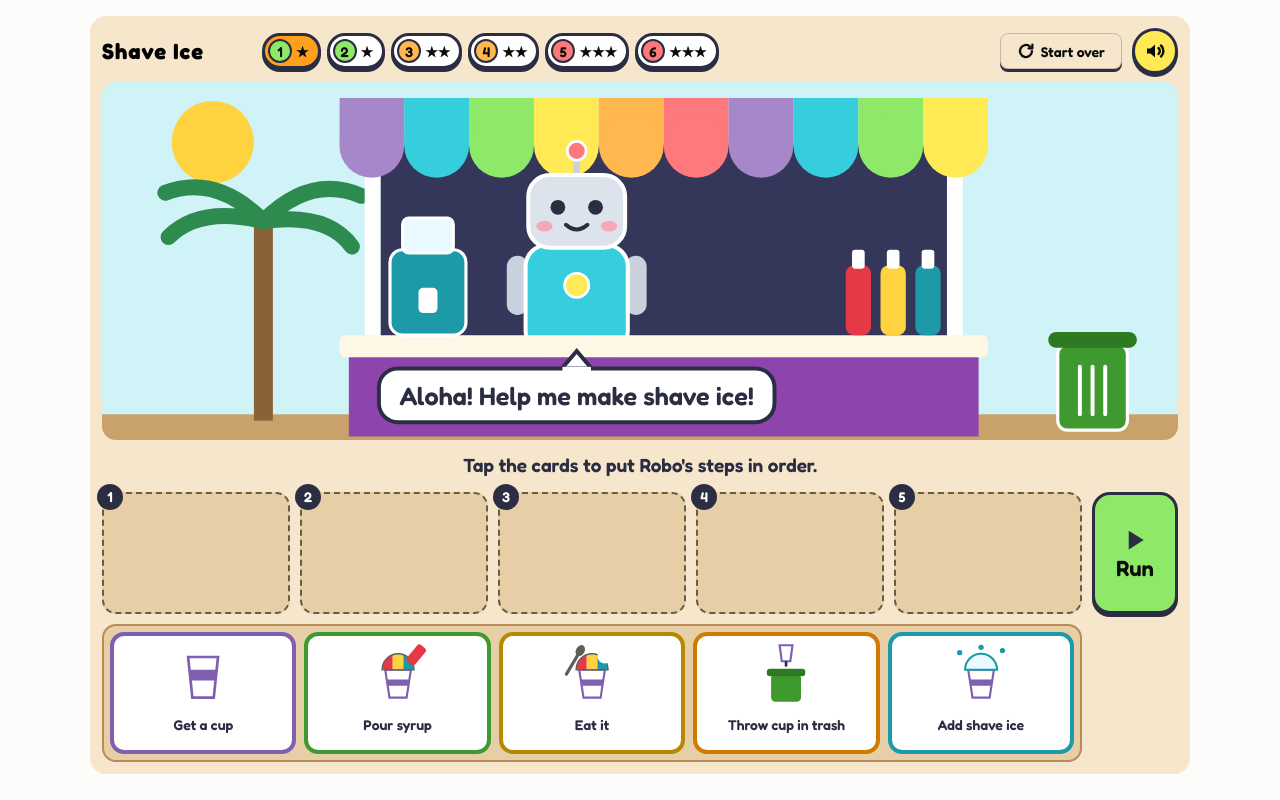
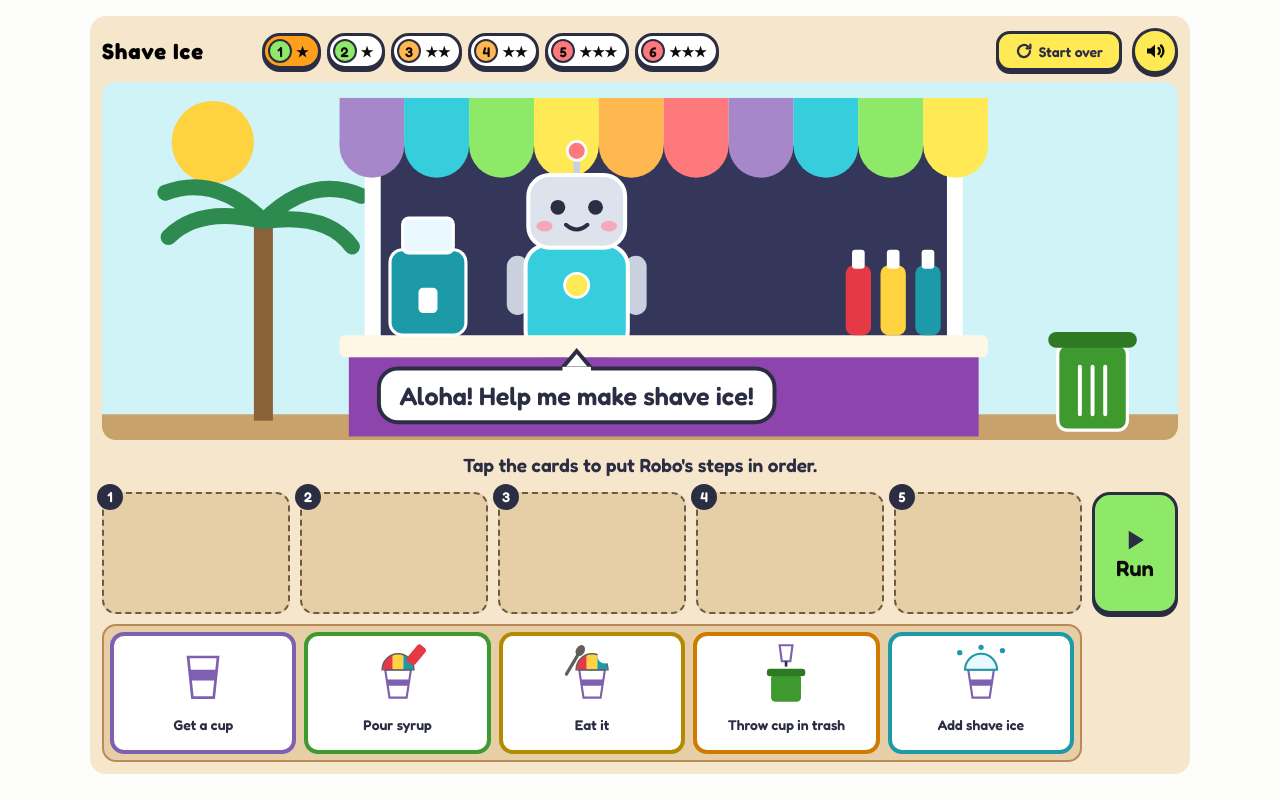
Before and after one commit to AnaKreker/CS-Games-Puzzles, a plain HTML site: page programming/robo_algorythms.html in a window 1280 px wide. Drawn offline with Linux system fonts and the light colour scheme.

Commit message:
Update reset button styles in robo_algorythms.html

```diff
--- a/programming/robo_algorythms.html
+++ b/programming/robo_algorythms.html
@@ -112,6 +112,7 @@
 .tile{background:#fff;border:4px solid}
 .tile svg{height:62px;width:auto;max-width:100%;flex:none}
 .tile .lb{height:44px;display:flex;align-items:center;justify-content:center;overflow:hidden}
+#g #reset.restart{background:#FFEA56 !important;color:#2B2D42 !important;border:3px solid #2B2D42 !important;box-shadow:0 3px 0 #2B2D42 !important;border-radius:14px !important}
 .slot{border:2px dashed #6B5B45;background:#E6CFA7}
 .slot.active{outline:4px solid #1C9AA8}.slot.bad{outline:4px dashed #2B2D42}.slot.good{outline:4px solid #2B2D42}
 .slot .tile{position:absolute;inset:-2px}
```
